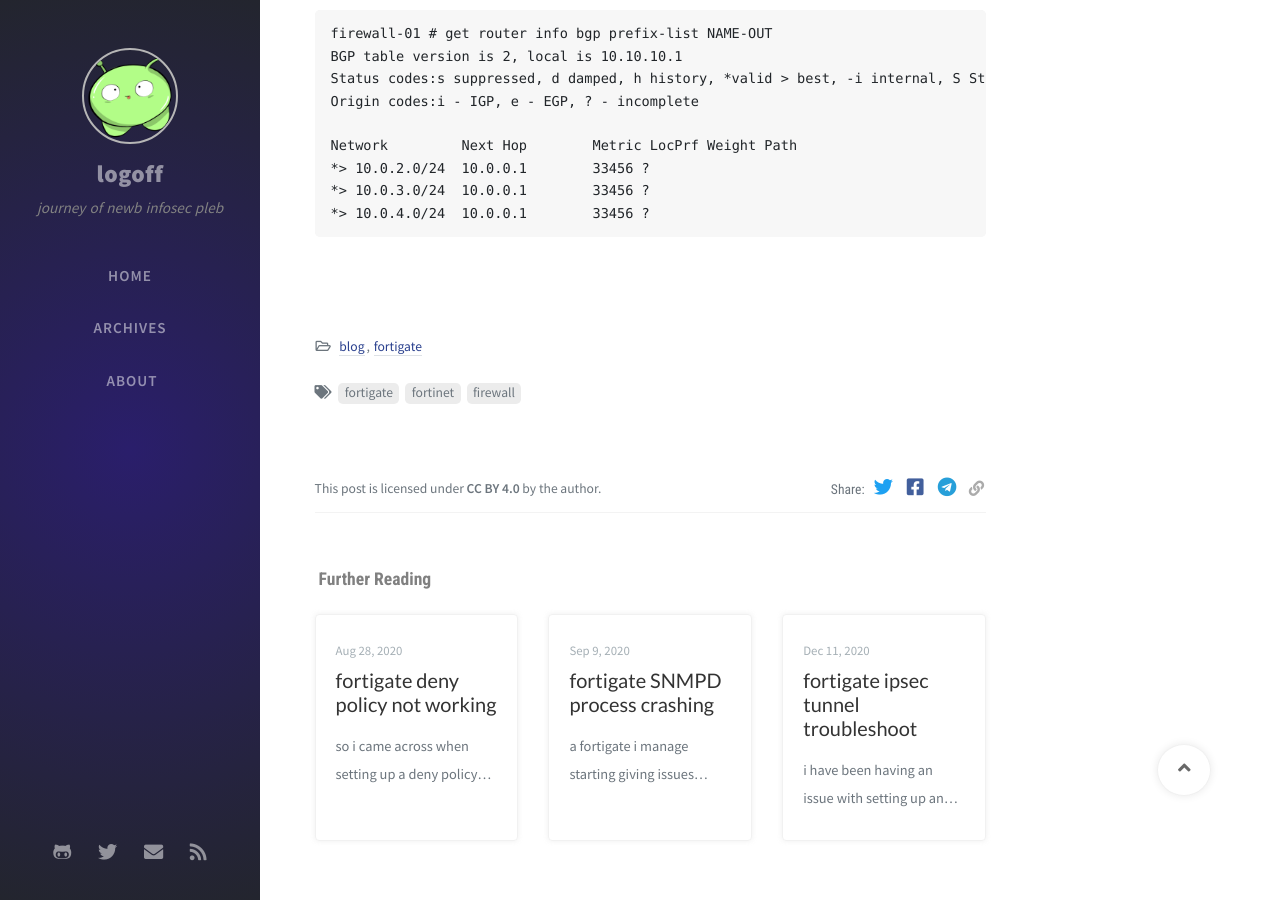
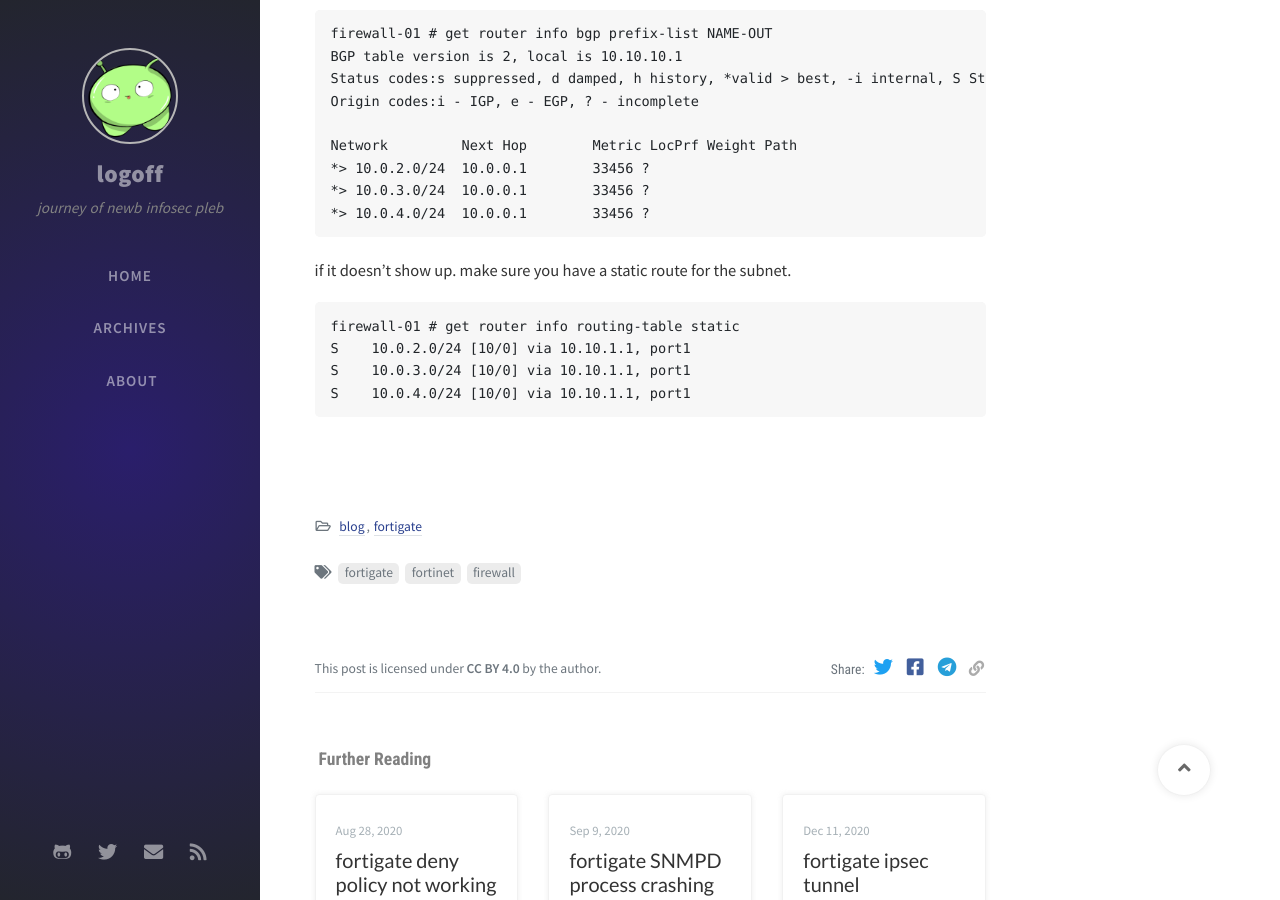
Before and after one commit to geoffchisnall/geoffchisnall.github.io, a Jekyll site: the page built from _posts/2020-09-10-fortigate-bgp-route-not-advertising.md, in a window 1280 px wide and 900 px high, scrolled down 1734 px. Built offline with Jekyll 4.4.1, drawn with Linux system fonts in a browser that asks for light colours; nearby versions of some CDN libraries; comment, search, counter and statistics services are not loaded.

Commit message:
edited blog post to add another detail

`````diff
--- a/_posts/2020-09-10-fortigate-bgp-route-not-advertising.md
+++ b/_posts/2020-09-10-fortigate-bgp-route-not-advertising.md
@@ -83,3 +83,11 @@ Network		Next Hop	Metric LocPrf Weight Path
 *> 10.0.3.0/24	10.0.0.1	33456 ?
 *> 10.0.4.0/24	10.0.0.1	33456 ?
 ````
+if it doesn't show up. make sure you have a static route for the subnet.
+
+```
+firewall-01 # get router info routing-table static
+S    10.0.2.0/24 [10/0] via 10.10.1.1, port1
+S    10.0.3.0/24 [10/0] via 10.10.1.1, port1
+S    10.0.4.0/24 [10/0] via 10.10.1.1, port1
+````
`````
